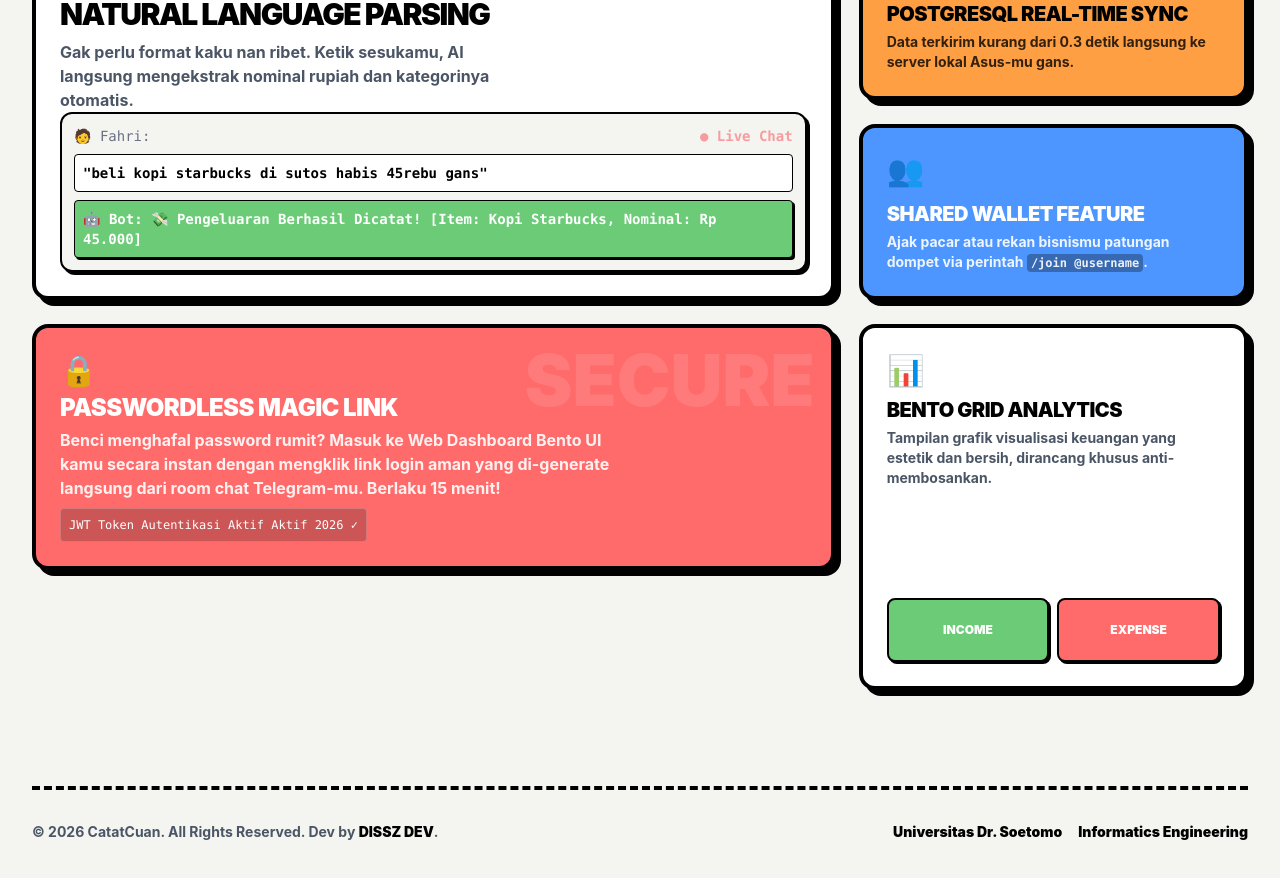
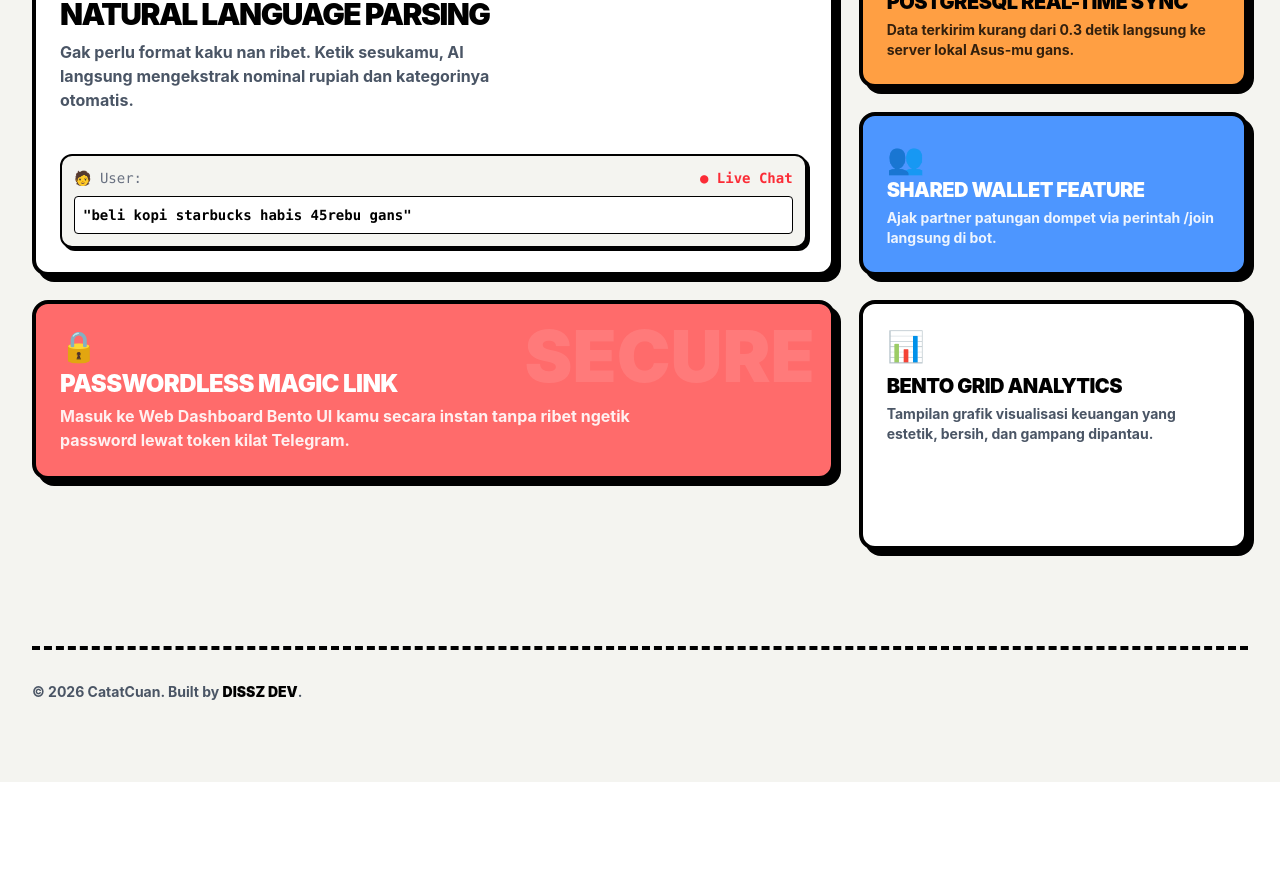
Before and after one commit to fhriads/catatcuan-frontend, a React (Vite) app: page / in a window 1280 px wide. Shown: the part 920-1798 px from the top of the page. After the commit the page ends 1702 px from the top, so only its background shows below. Built offline with nearby package versions, Linux system fonts and the light colour scheme.

Commit message:
fix: bersihkan total sintaks landing page dan pastikan aman di-build vercel

```diff
--- a/src/LandingPage.jsx
+++ b/src/LandingPage.jsx
@@ -1,7 +1,6 @@
 import React from 'react';
 import { motion } from 'framer-motion';
 
-// Konfigurasi animasi memantul khas Neo-Brutalism (Snappy & Bouncy)
 const bounceTransition = {
   type: "spring",
   stiffness: 400,
@@ -27,7 +26,6 @@ export default function LandingPage() {
         <span className="font-black text-xl md:text-2xl tracking-tighter">
           💳 CATAT<span className="bg-[#FFDE4D] px-2 border-2 border-black rounded-md ml-1 shadow-[2px_2px_0px_0px_#000]">CUAN</span>
         </span>
-
         <motion.a
           href={localStorage.getItem('user_session') ? "/dashboard" : "/login"}
           whileHover={{ scale: 1.05, rotate: -2 }}
@@ -46,7 +44,7 @@ export default function LandingPage() {
             🔥 BY DISSZ DEV — GENERASI ANTI BONCOS
           </span>
           <h1 className="text-4xl md:text-7xl font-black tracking-tighter uppercase mt-6 leading-none">
-                        Catat Keuangan <br className="hidden md:block" />
+            Catat Keuangan <br className="hidden md:block"/>
             <span className="bg-[#FF6B6B] text-white px-3 border-4 border-black inline-block rounded-xl rotate-[-1deg] my-2 shadow-[6px_6px_0px_0px_#000]">Secepat Chattingan</span>
           </h1>
           <p className="text-base md:text-xl font-bold text-gray-700 max-w-2xl mx-auto mt-6 px-4">
@@ -54,7 +52,6 @@ export default function LandingPage() {
           </p>
         </motion.div>
 
-                {/* Call To Action Buttons */}
         <motion.div
           initial={{ scale: 0.8, opacity: 0 }}
           animate={{ scale: 1, opacity: 1 }}
@@ -62,7 +59,7 @@ export default function LandingPage() {
           className="flex flex-col sm:flex-row justify-center items-center gap-4 mt-10 px-4"
         >
           <motion.a
-                        href="https://t.me/NamaBotTelegramKamu" // 🎯 Ganti pake username bot-mu gans
+            href="https://t.me/catatcuan_bot"
             target="_blank"
             whileHover={{ scale: 1.05, rotate: 1 }}
             whileTap={{ scale: 0.95 }}
@@ -71,25 +68,17 @@ export default function LandingPage() {
           >
             🤖 HUBUNGKAN KE TELEGRAM
           </motion.a>
-                    <motion.div
-                        whileHover={{ scale: 1.05 }}
-                        className="text-xs font-black uppercase text-gray-500 border-2 border-dashed border-gray-400 p-2 rounded"
-                    >
-                        Telah merekap ⚡ 14,205+ transaksi hari ini
-                    </motion.div>
         </motion.div>
       </header>
 
-            {/* ─── 🍱 BENTO FEATURE GRID (RESPONSIF PENUH) ─── */}
+      {/* ─── 🍱 BENTO FEATURE GRID ─── */}
       <main className="max-w-7xl mx-auto mb-24">
         <h2 className="text-2xl md:text-4xl font-black tracking-tight text-center uppercase mb-12">
           ✨ Fitur Sakti Mandraguna
         </h2>
 
-                {/* Responsive Grid System */}
         <div className="grid grid-cols-1 md:grid-cols-3 gap-6 auto-rows-[220px_md:260px]">
 
-                    {/* Box 1: AI Parsing Chat (Besar - Makan 2 Kolom di Desktop) */}
           <motion.div
             whileHover={{ y: -5, rotate: -0.5 }}
             transition={bounceTransition}
@@ -103,27 +92,17 @@ export default function LandingPage() {
               </p>
             </div>
 
-                        {/* Widget Interaktif Beranimasi Khas Gen-Z */}
             <div className="bg-[#F4F4F0] border-2 border-black rounded-xl p-3 shadow-[3px_3px_0px_0px_#000] flex flex-col gap-2 font-mono text-xs md:text-sm">
               <div className="flex justify-between items-center">
-                                <span className="text-gray-500">🧑 Fahri:</span>
-                                <motion.span animate={{ opacity: [0.3, 1, 0.3] }} transition={{ repeat: Infinity, duration: 1.5 }} className="text-red-500 font-bold">● Live Chat</motion.span>
+                <span className="text-gray-500">🧑 User:</span>
+                <span className="text-red-500 font-bold">● Live Chat</span>
               </div>
               <div className="bg-white border border-black p-2 rounded font-bold">
-                                "beli kopi starbucks di sutos habis 45rebu gans"
+                "beli kopi starbucks habis 45rebu gans"
               </div>
-                            <motion.div
-                                initial={{ opacity: 0, x: -20 }}
-                                animate={{ opacity: 1, x: 0 }}
-                                transition={{ delay: 1, repeat: Infinity, repeatDelay: 3 }}
-                                className="bg-[#6BCB77] border border-black p-2 rounded font-bold text-white shadow-[2px_2px_0px_0px_#000]"
-                            >
-                                🤖 Bot: 💸 Pengeluaran Berhasil Dicatat! [Item: Kopi Starbucks, Nominal: Rp 45.000]
-                            </motion.div>
             </div>
           </motion.div>
 
-                    {/* Box 2: Real-time Database (Sedang) */}
           <motion.div
             whileHover={{ y: -5, rotate: 1 }}
             transition={bounceTransition}
@@ -138,7 +117,6 @@ export default function LandingPage() {
             </div>
           </motion.div>
 
-                    {/* Box 3: Dompet Bersama / Shared Wallet (Sedang) */}
           <motion.div
             whileHover={{ y: -5, rotate: -1 }}
             transition={bounceTransition}
@@ -148,12 +126,11 @@ export default function LandingPage() {
             <div>
               <h3 className="text-lg md:text-xl font-black uppercase tracking-tight">Shared Wallet Feature</h3>
               <p className="font-bold text-sm text-white/90 mt-1">
-                                Ajak pacar atau rekan bisnismu patungan dompet via perintah <code className="bg-black/30 px-1 py-0.5 rounded text-xs">/join @username</code>.
+                Ajak partner patungan dompet via perintah /join langsung di bot.
               </p>
             </div>
           </motion.div>
 
-                    {/* Box 4: Passwordless Magic Link (Panjang - Makan 2 Kolom di Desktop) */}
           <motion.div
             whileHover={{ y: -5, rotate: 0.5 }}
             transition={bounceTransition}
@@ -164,15 +141,11 @@ export default function LandingPage() {
               <span className="text-3xl">🔒</span>
               <h3 className="text-xl md:text-2xl font-black uppercase tracking-tight mt-1">Passwordless Magic Link</h3>
               <p className="font-bold text-sm md:text-base text-white/90 mt-1 max-w-xl">
-                                Benci menghafal password rumit? Masuk ke Web Dashboard Bento UI kamu secara instan dengan mengklik link login aman yang di-generate langsung dari room chat Telegram-mu. Berlaku 15 menit!
+                Masuk ke Web Dashboard Bento UI kamu secara instan tanpa ribet ngetik password lewat token kilat Telegram.
               </p>
-                        </div>
-                        <div className="mt-2 text-xs font-mono bg-black/20 p-2 border border-white/20 rounded inline-block w-fit">
-                            JWT Token Autentikasi Aktif Aktif 2026 ✓
             </div>
           </motion.div>
 
-                    {/* Box 5: Visualisasi Bento UI (Makan 1 Kolom Tinggi di Desktop) */}
           <motion.div
             whileHover={{ y: -5, rotate: -0.8 }}
             transition={bounceTransition}
@@ -182,13 +155,8 @@ export default function LandingPage() {
               <div className="text-3xl">📊</div>
               <h3 className="text-xl font-black uppercase tracking-tight mt-2">Bento Grid Analytics</h3>
               <p className="font-bold text-sm text-gray-600 mt-1">
-                                Tampilan grafik visualisasi keuangan yang estetik dan bersih, dirancang khusus anti-membosankan.
+                Tampilan grafik visualisasi keuangan yang estetik, bersih, dan gampang dipantau.
               </p>
-                        </div>
-                        {/* Dummy Mini Bento Graphics */}
-                        <div className="grid grid-cols-2 gap-2 mt-4">
-                            <div className="h-16 bg-[#6BCB77] border-2 border-black rounded-lg shadow-[2px_2px_0px_0px_#000] flex items-center justify-center font-black text-xs text-white">INCOME</div>
-                            <div className="h-16 bg-[#FF6B6B] border-2 border-black rounded-lg shadow-[2px_2px_0px_0px_#000] flex items-center justify-center font-black text-xs text-white">EXPENSE</div>
             </div>
           </motion.div>
 
@@ -198,11 +166,7 @@ export default function LandingPage() {
       {/* ─── 🏁 FOOTER SECTION ─── */}
       <footer className="max-w-7xl mx-auto border-t-4 border-dashed border-black pt-8 pb-12 flex flex-col md:flex-row justify-between items-center gap-4 text-center md:text-left">
         <div className="font-bold text-sm text-gray-600">
-                    © 2026 CatatCuan. All Rights Reserved. Dev by <span className="font-black text-black">DISSZ DEV</span>.
-                </div>
-                <div className="flex gap-4 font-black text-sm">
-                    <a href="#" className="hover:underline">Universitas Dr. Soetomo</a>
-                    <a href="#" className="hover:underline">Informatics Engineering</a>
+          © 2026 CatatCuan. Built by <span className="font-black text-black">DISSZ DEV</span>.
         </div>
       </footer>
 
```
Lines whose indentation alone changed are shown as unchanged.
